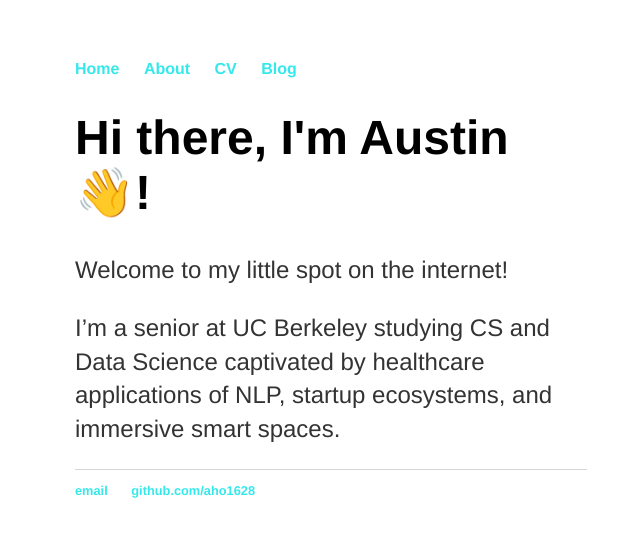
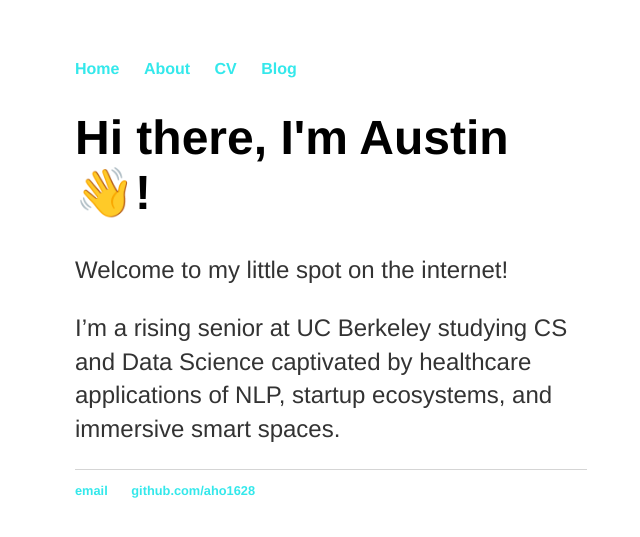
Before and after one commit to aho1628/aho1628.github.io, a Jekyll site: the page built from index.html, in a window 1280 px wide. Shown: the top 537 px of the page, without its empty margins (309-949 px from the left). Built offline with Jekyll 4.4.1, drawn with Linux system fonts in a browser that asks for light colours; part of the change alters nothing that is shown.

```diff
--- a/index.html
+++ b/index.html
@@ -1,10 +1,10 @@
 ---
 layout: default
-title: Hank Quinlan, Horrible Cop
+title: Austin Ho
 ---
 <div class="blurb">
 	<h1>Hi there, I'm Austin &#128075!</h1>
 	<p>Welcome to my little spot on the internet!</p>
-	<p>I’m a senior at UC Berkeley studying CS and Data Science captivated by healthcare applications of NLP, startup ecosystems, and immersive smart spaces. </p>
+	<p>I’m a rising senior at UC Berkeley studying CS and Data Science captivated by healthcare applications of NLP, startup ecosystems, and immersive smart spaces.</p>
 
 </div><!-- /.blurb -->
```
